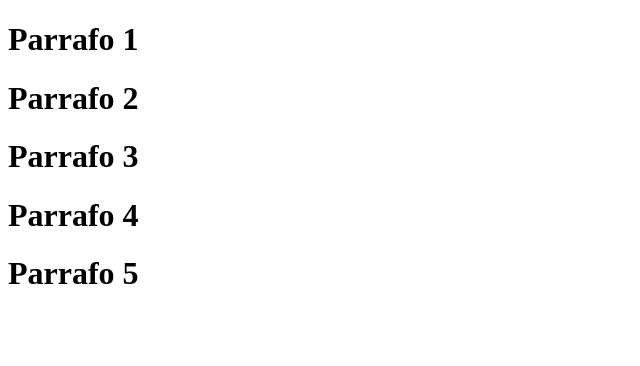
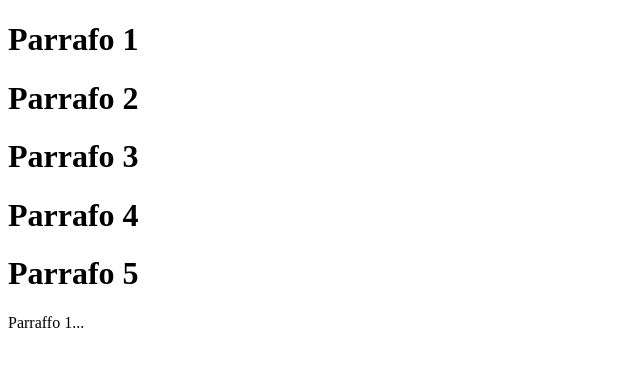
Before and after one commit to Kanec74/git-test, a website: page index.html in a window 1280 px wide. Shown: the full height of the page, 0-640 px from the left. Drawn offline with Linux system fonts and the light colour scheme.

```diff
--- a/index.html
+++ b/index.html
@@ -10,6 +10,7 @@
     <h1> Parrafo 3</h1>
     <h1> Parrafo 4</h1>
     <h1> Parrafo 5</h1>
+    <p>Parraffo 1...</p>
 
 </head>
 <body>
```
Also changed, not shown: package.json (added, +24 -0 lines), 2 other files.
